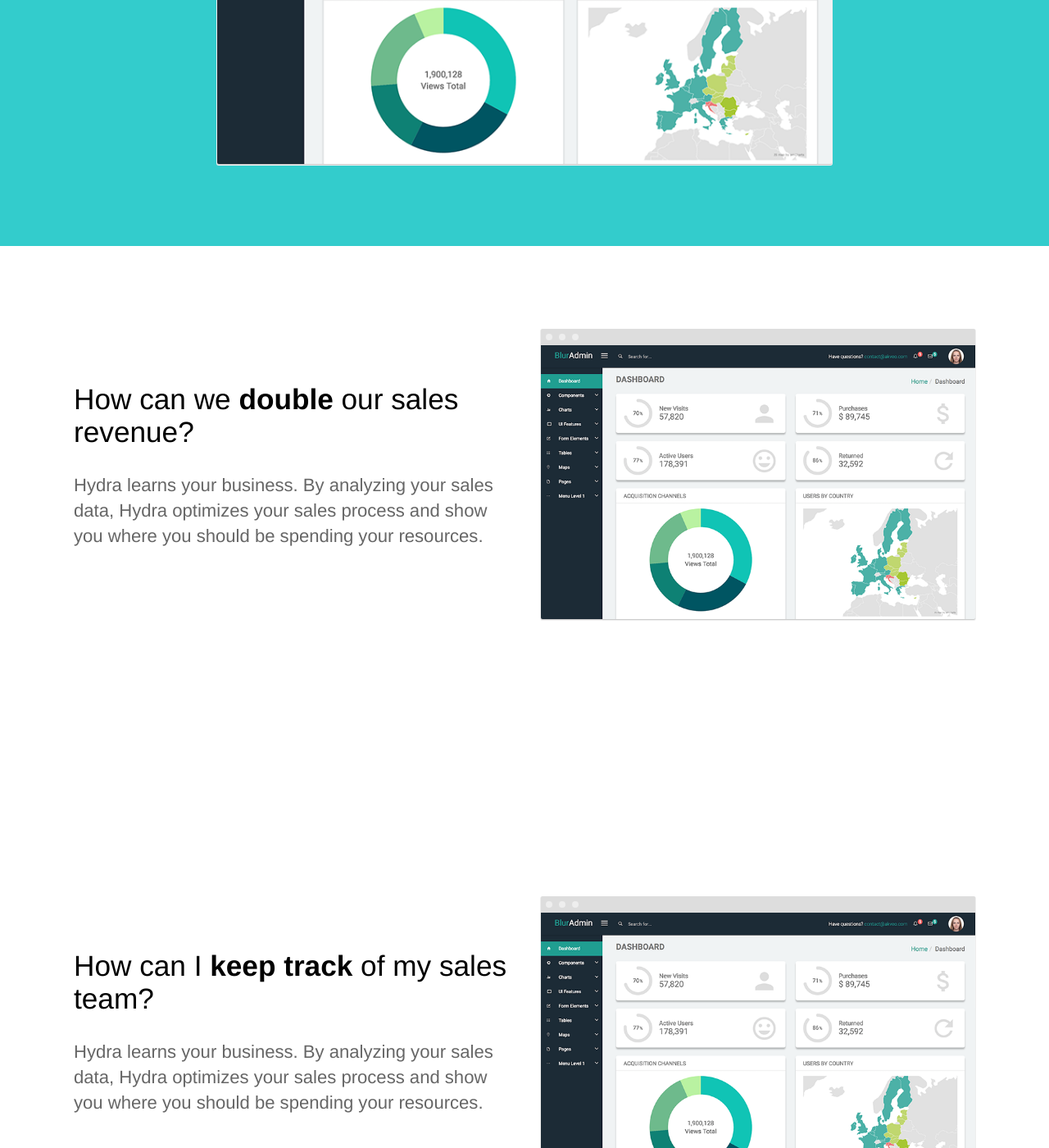
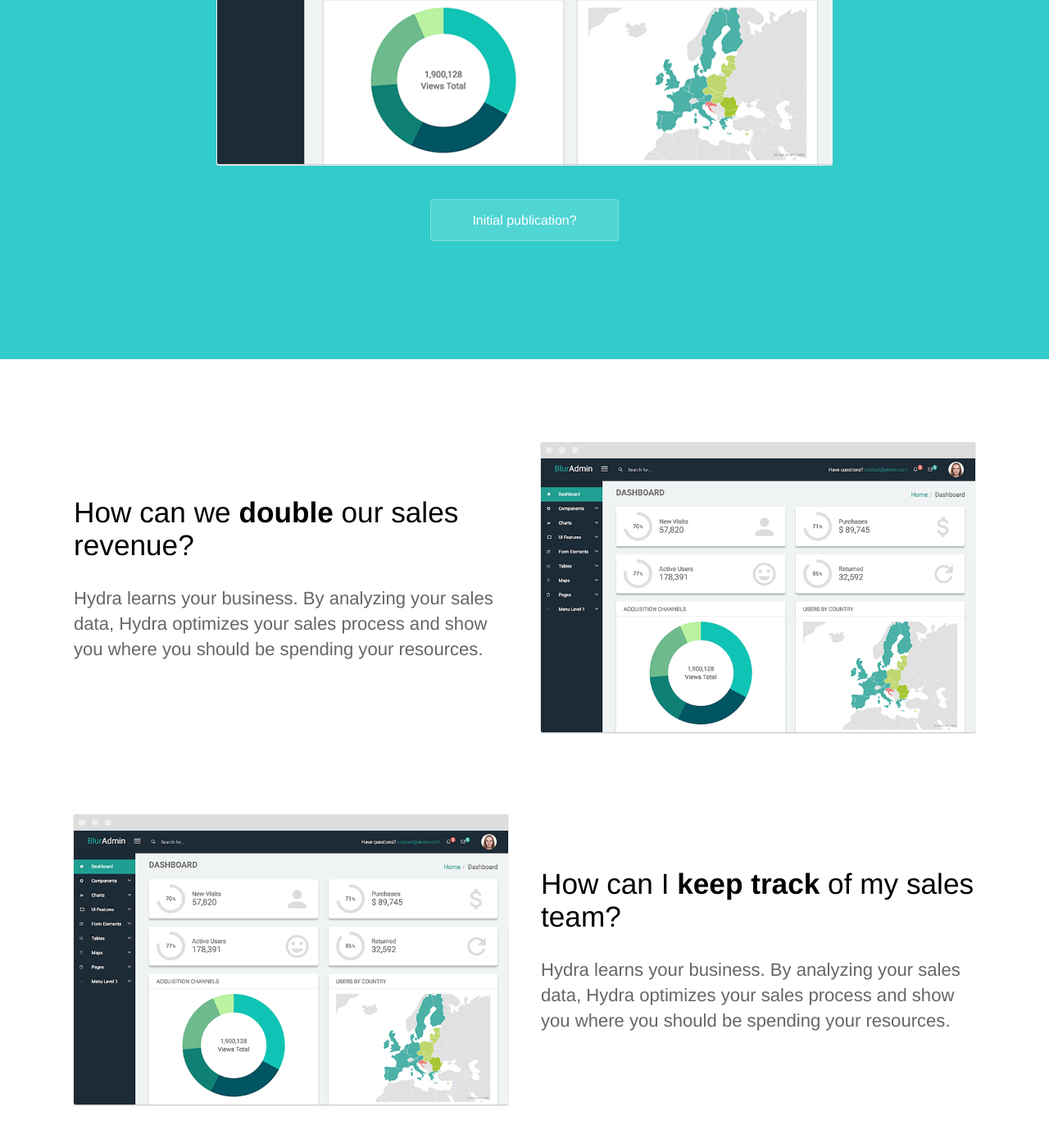
Before and after one commit to TheNEMOproject/TheNEMOproject.github.io, a Jekyll site: the page built from index.html, in a window 1280 px wide and 1400 px high, scrolled down 518 px. Shown: the whole window at 82% size. Built offline with Jekyll 4.4.1, drawn with Linux system fonts in a browser that asks for light colours.

Commit message:
Update index.html

```diff
--- a/index.html
+++ b/index.html
@@ -9,6 +9,8 @@
 		<div>
 			<img src="{{ site.baseurl }}/images/dashboard.png" alt="Screenshot" class="screenshot editable" />
 		</div>
+		<div class="cta button alt"><a href="{{ site.baseurl }}/contact/">Initial publication?</a></div>
+
 	</div>
 </section>
 
@@ -24,8 +26,6 @@
 			</div>
 		</div>
 	</section>
-	<div class="cta button alt"><a href="{{ site.baseurl }}/contact/">Initial publication?</a></div>
-
 
 	<section>
 		<div class="container flex">
```
